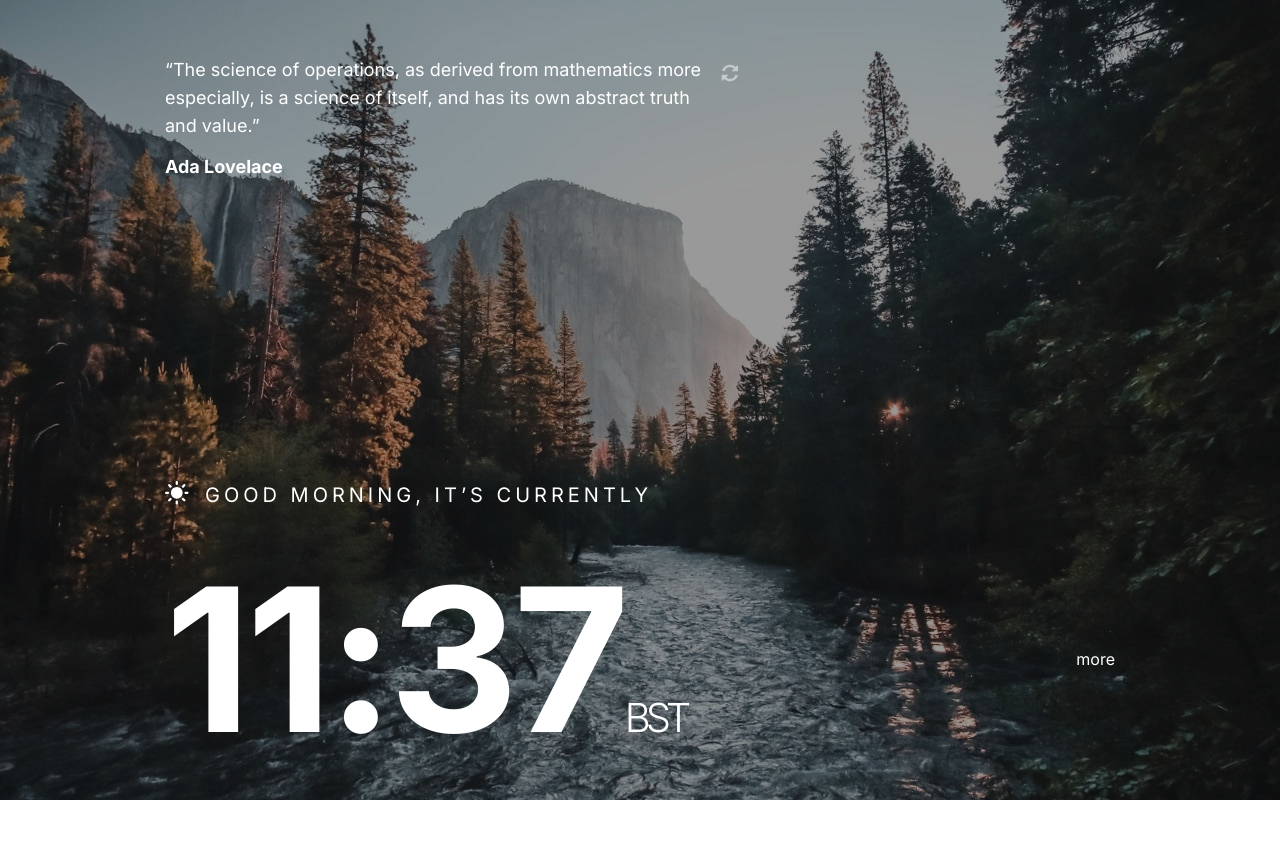
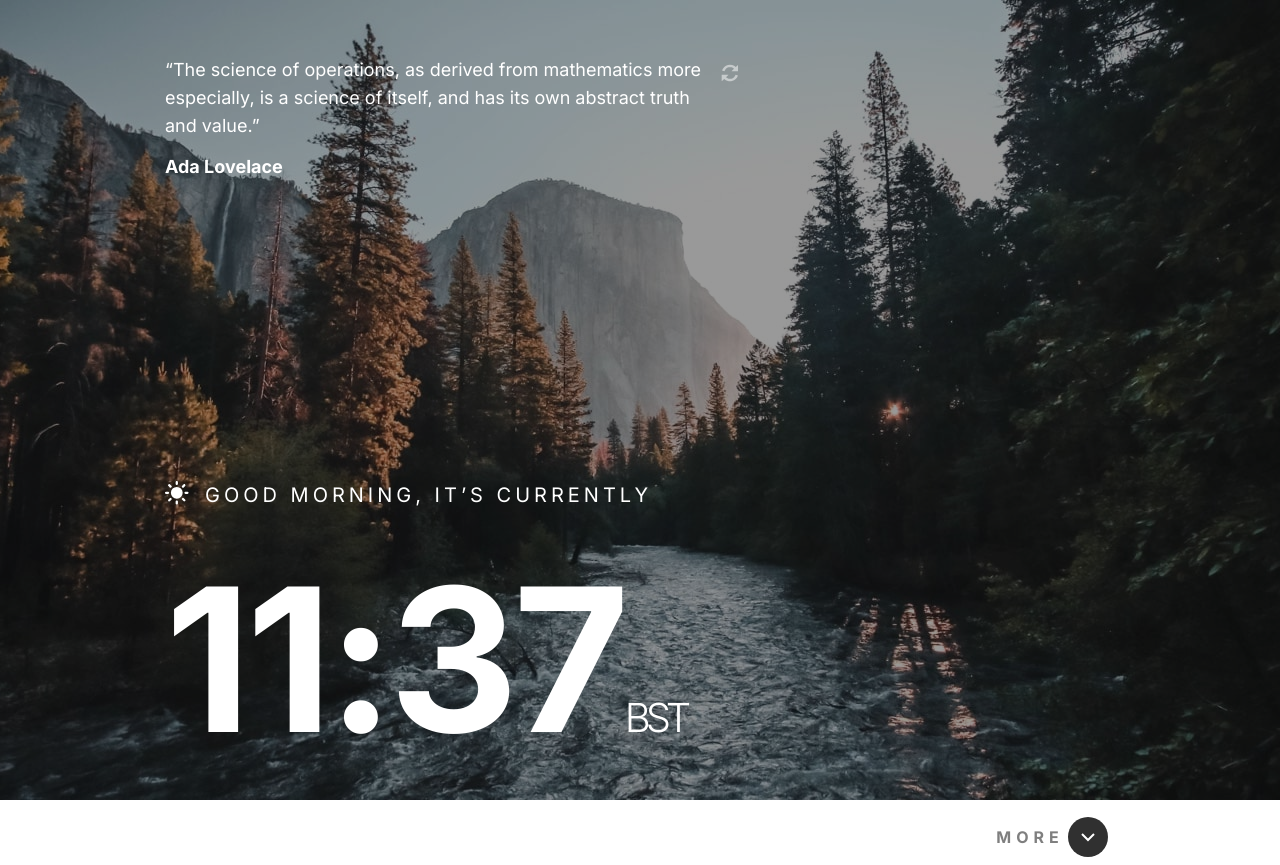
Before and after one commit to GustavoJuvino/Clock-App, a Next.js app: page / in a window 1280 px wide. Before the commit the page ends 837 px from the top, so only its background shows below. Built offline with nearby package versions, Linux system fonts and the light colour scheme.

Commit message:
design: add design in the main component

```diff
--- /dev/null
+++ b/src/app/components/Button.tsx
@@ -0,0 +1,51 @@
+import { ComponentProps } from 'react'
+import { ArrowDown } from '../../../public/assets/svgs'
+
+export type ButtonProps = ComponentProps<'button'>
+
+const Button = ({ ...props }: ButtonProps) => {
+  return (
+    <button
+      className="
+            flex
+            h-14
+            w-[146px]
+            items-center
+            justify-center
+            gap-x-1
+            rounded-[28px]
+            bg-white
+            pl-5
+            font-bold
+            uppercase
+            leading-[28px]
+            tracking-[5px]
+            text-black
+            text-opacity-50
+            duration-300
+            hover:text-[#999999]
+            sm:text-[16px]
+        "
+      {...props}
+    >
+      More
+      <div
+        className="
+            flex
+            h-10
+            w-10
+            items-center
+            justify-center
+            rounded-full
+            bg-darker-gunpowder-gray
+            duration-300
+            hover:bg-[#999999]
+        "
+      >
+        <ArrowDown />
+      </div>
+    </button>
+  )
+}
+
+export default Button
--- a/src/app/components/Main.tsx
+++ b/src/app/components/Main.tsx
@@ -1,6 +1,7 @@
 import Image from 'next/image'
 import React from 'react'
 import { Refresh, Sun } from '../../../public/assets/svgs'
+import Button from './Button'
 
 const Main = () => {
   return (
@@ -15,72 +16,72 @@ const Main = () => {
         priority={true}
       />
 
-      <section className="flex w-full flex-col px-[165px]">
-        <div className="z-50 mt-14 h-auto w-[573px]">
+      <section className="flex w-full flex-col max-sm:pl-[26px] sm:px-16 lg:px-[165px]">
+        <div className="z-50 mt-14 h-auto w-[324px] md:w-[573px]">
           <div className="flex justify-between">
-            <p className="w-[100%] text-base">
+            <p className="w-full text-[12px] leading-[22px] sm:w-[88%] sm:text-base md:w-[100%]">
               “The science of operations, as derived from mathematics more
               especially, is a science of itself, and has its own abstract truth
               and value.”
             </p>
-            <Refresh className="mt-2" />
+            <Refresh className="sm:mt-2" />
           </div>
-          <h5 className="mt-[13px] text-lg">Ada Lovelace</h5>
+          <h5 className="mt-[13px] text-[12px] sm:text-lg">Ada Lovelace</h5>
         </div>
 
-        <section className="z-50 mt-[300px] w-full">
-          <div className="flex h-auto w-full justify-between">
-            <div>
-              <div className="flex gap-x-4">
-                <Sun />
-                <h4 className="text-xl">GOOD MORNING, IT’S CURRENTLY</h4>
-              </div>
+        <section className="z-50 mt-[300px] w-auto">
+          <div className="flex gap-x-4">
+            <Sun />
+            <h4 className="text-[12px] max-md:tracking-[3.6px] sm:text-base md:text-xl">
+              GOOD MORNING, IT’S CURRENTLY
+            </h4>
+          </div>
 
-              <div className="flex items-center gap-x-[11px]">
-                <h1 className="text-10xl">
-                  11:37
-                  <span className="text-[40px] font-light uppercase">bst</span>
-                </h1>
-              </div>
-
-              <h3 className="text-2xl uppercase">in london, uk</h3>
-            </div>
-
-            <button>more</button>
+          <div className="max-sm:mt-4">
+            <h1
+              className="
+                text-[100px]
+                font-bold
+                max-md:leading-none
+                max-md:tracking-[-4.38px]
+                sm:text-[175px]
+                md:text-10xl
+              "
+            >
+              11:37
+              <span className="text-[32px] font-light uppercase max-sm:ml-1 md:text-[40px]">
+                bst
+              </span>
+            </h1>
           </div>
         </section>
 
-        {/* <div className="z-50 mt-14 h-auto w-[573px]">
-          <div className="flex justify-between">
-            <p className="w-[100%] text-base">
-              “The science of operations, as derived from mathematics more
-              especially, is a science of itself, and has its own abstract truth
-              and value.”
-            </p>
-            <Refresh className="mt-2" />
-          </div>
-          <h5 className="mt-[13px] text-lg">Ada Lovelace</h5>
+        <div
+          className="
+            z-50
+            flex
+            w-full
+            justify-between
+            gap-y-12
+            max-md:flex-col
+            sm:gap-y-20
+            md:items-center
+          "
+        >
+          <h3
+            className="
+                text-[15px]
+                uppercase
+                max-md:tracking-[3.6px]
+                max-sm:mt-4
+                sm:text-lg
+                md:text-2xl
+              "
+          >
+            in london, uk
+          </h3>
+          <Button />
         </div>
-
-        <section className="z-50 mt-[233px] flex h-auto w-full justify-between">
-          <div>
-            <div className="flex gap-x-4">
-              <Sun />
-              <h4 className="text-xl">GOOD MORNING, IT’S CURRENTLY</h4>
-            </div>
-
-            <div className="flex items-center gap-x-[11px]">
-              <h1 className="text-10xl">
-                11:37
-                <span className="text-[40px] font-light uppercase">bst</span>
-              </h1>
-            </div>
-
-            <h3 className="text-2xl uppercase">in london, uk</h3>
-          </div>
-
-          <button>more</button>
-        </section> */}
       </section>
     </section>
   )
```
